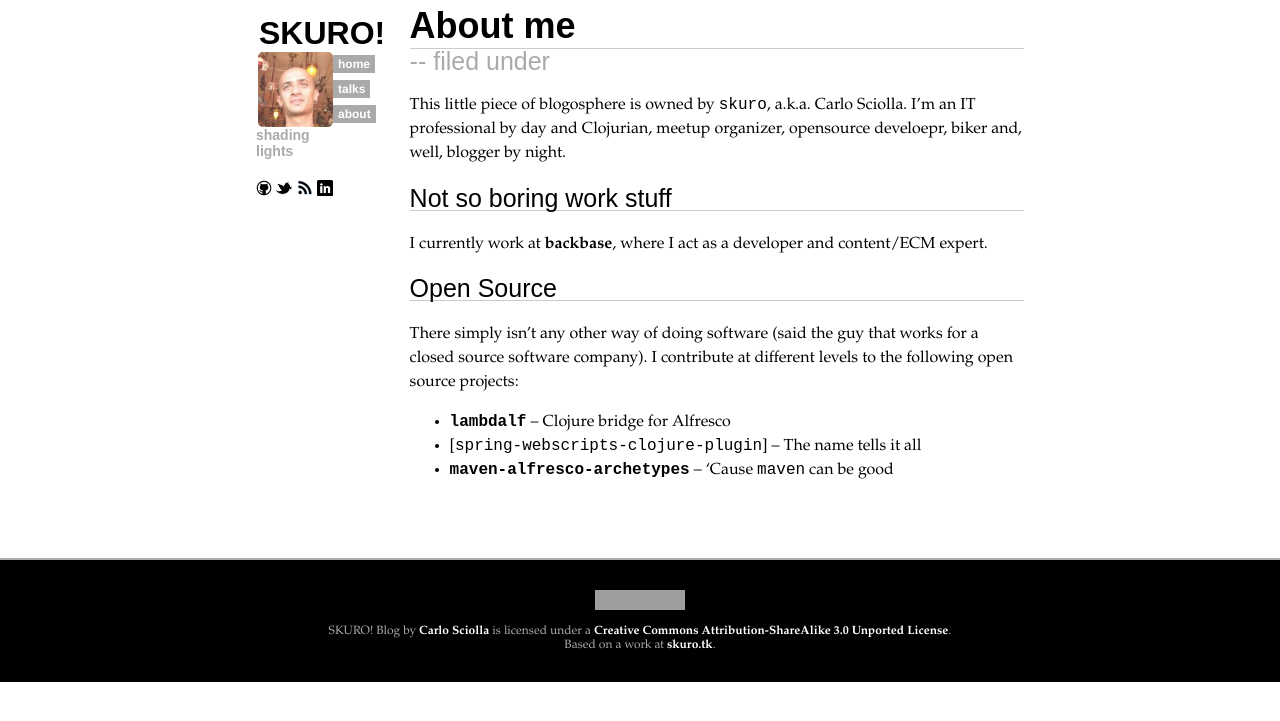
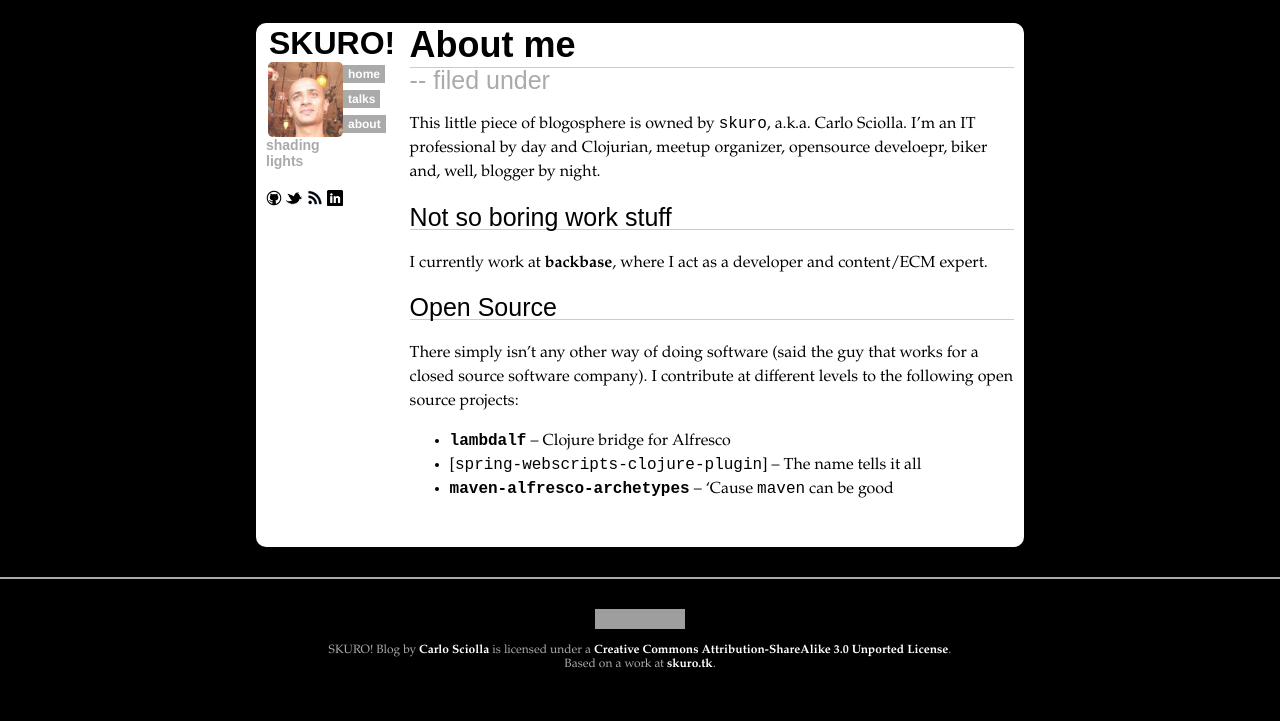
Before and after one commit to skuro/skuro.github.com, a Jekyll site: the page built from about.md, in a window 1280 px wide. Shown: the top 721 px of the page. Built offline with Jekyll 4.4.1, drawn with Linux system fonts in a browser that asks for light colours; some web fonts are replaced; Markdown is read by kramdown in place of the engine named in the settings; comment, search, counter and statistics services are not loaded; grey boxes are pictures that could not be loaded.

Commit message:
Better CSS

```diff
--- a/css/skuro.css
+++ b/css/skuro.css
@@ -1,13 +1,15 @@
 body {
   -webkit-font-smoothing: antialiased;
   margin: 0px;
+  background-color: #000;
 }
 
 div.post {
   font-family: 'Palatino Linotype', 'Book Antiqua', Palatino, serif;
   display: block;
   font-size: 16px;
-  margin-top: -10px;
+  margin-top: -1px;
+  padding-right: 10px;
   line-height: 150%;
 }
 
@@ -29,6 +31,7 @@
   border-bottom: 1px solid #ccc;
   margin-bottom: 0px;
   padding-bottom: 10px;
+  padding-top: 10px;
 }
 
 a, a:visited {
@@ -95,12 +98,15 @@
   display: block;
   font-family: 'Palatino Linotype', 'Book Antiqua', Palatino, serif;
   margin-bottom: 30px;
-  margin-left: 0px;
+  margin-left: 20%;
   margin-right: 0px;
   margin-top: 0px;
   padding-bottom: 30px;
   width: 60%;
-  padding-left: 20%;
+  background-color: #fff;
+  -webkit-border-radius: 10px;
+  -moz-border-radius: 10px;
+  border-radius: 10px;
 }
 
 #sidebar {
@@ -108,12 +114,11 @@
   font-family: Helvetica, sans-serif;
   height: 289px;
   margin-bottom: 0px;
-  margin-left: 0px;
+  margin-left: 10px;
   margin-right: 0px;
-  margin-top: 0px;
+  margin-top: 10px;
   position: fixed;
   top: 15px;
-
 }
 
 #sidebar #logo {
@@ -290,7 +295,7 @@
 }
 
 div#googleads {
-  margin: 50px 0px 0px -10px;
+  margin: 50px 0px 0px -1px;
 }
 
 div.gist-file {
```
